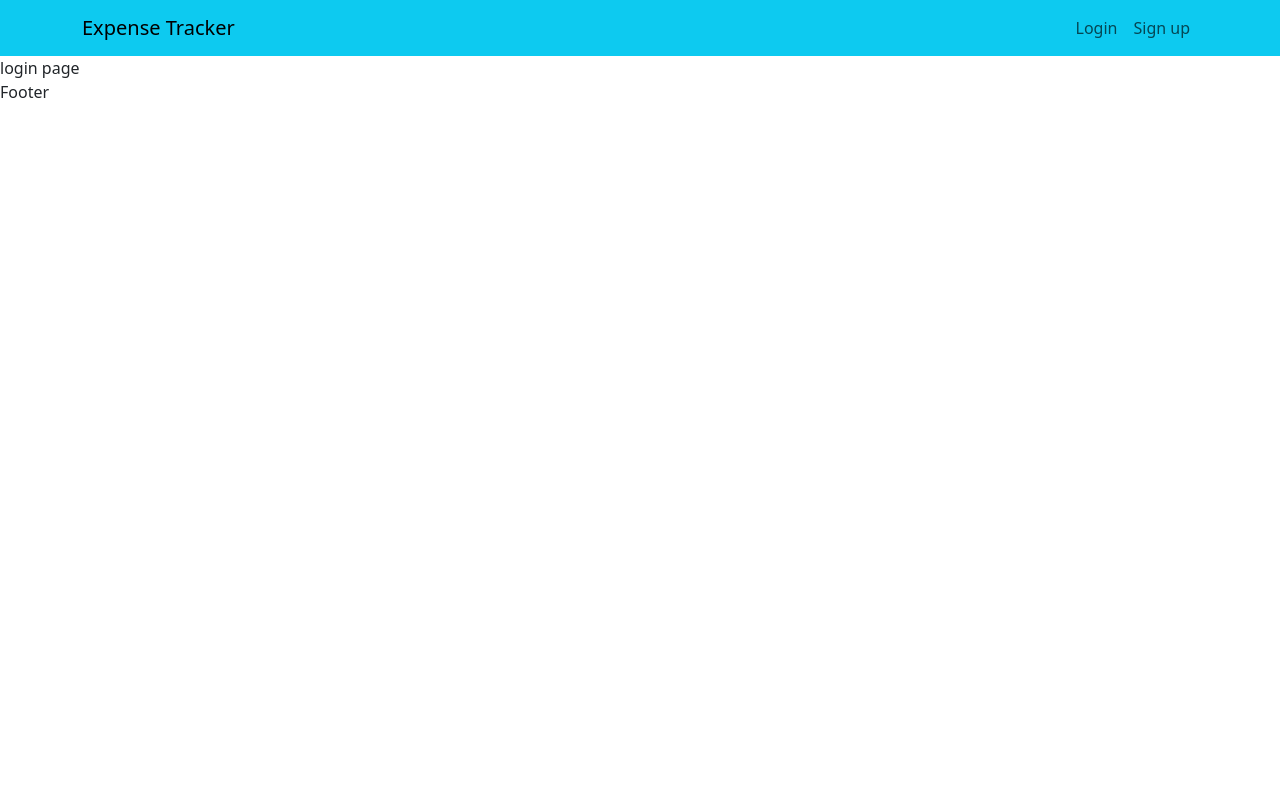
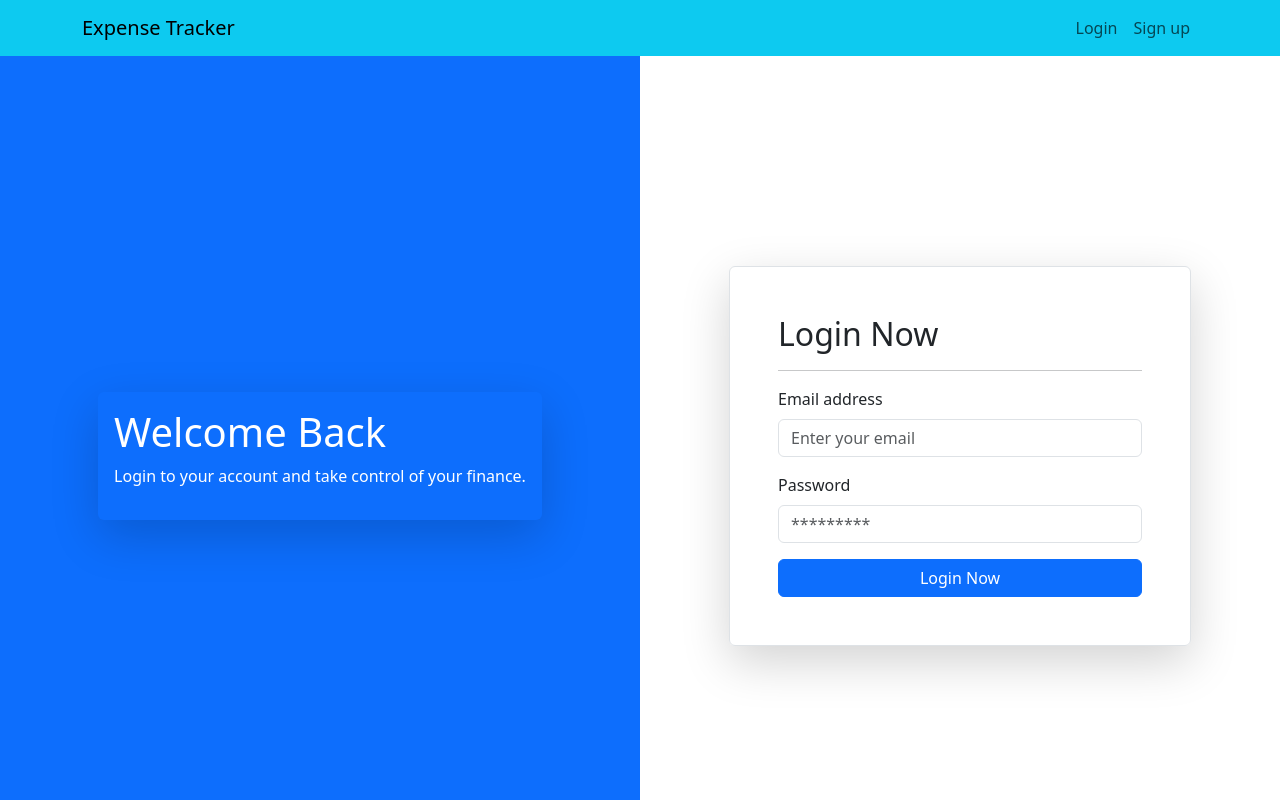
Before and after one commit to Bikal-Adhikari/ExpenseTracker-client, a React (Vite) app: page / in a window 1280 px wide. Shown: the top 800 px of the page. Built offline with nearby package versions, Linux system fonts and the light colour scheme.

Commit message:
Login page and form component created

```diff
--- a/src/App.css
+++ b/src/App.css
@@ -0,0 +1,3 @@
+.main {
+  min-height: calc(100vh - 1.25rem);
+}
--- /dev/null
+++ b/src/components/CustomInput.jsx
@@ -0,0 +1,10 @@
+import Form from "react-bootstrap/Form";
+
+export const CustomInput = ({ label, ...rest }) => {
+  return (
+    <Form.Group className="mb-3" controlId="formBasicEmail">
+      <Form.Label>{label}</Form.Label>
+      <Form.Control {...rest} />
+    </Form.Group>
+  );
+};
--- a/src/components/Footer.jsx
+++ b/src/components/Footer.jsx
@@ -1,3 +1,8 @@
 export const Footer = () => {
-  return <div>Footer</div>;
+  return (
+    <div className="bg-dark text-light p-5 text-center">
+      &copy; All right reserved 2024 || made by ❤️ by{" "}
+      <a href="https://www.linkedin.com/in/bikal-adhikari/">Bikal Adhikari</a>
+    </div>
+  );
 };
--- a/src/pages/Login.jsx
+++ b/src/pages/Login.jsx
@@ -1,15 +1,60 @@
+import { Container, Row, Col, Form, Button } from "react-bootstrap";
 import { Footer } from "../components/Footer";
 import { TopNav } from "../components/TopNav";
+import { CustomInput } from "../components/CustomInput";
 
 const Login = () => {
+  const inputes = [
+    {
+      label: "Email address",
+      name: "email",
+      type: "email",
+      placeholder: "Enter your email",
+      required: true,
+    },
+    {
+      label: "Password",
+      name: "password",
+      type: "password",
+      placeholder: "*********",
+      required: true,
+    },
+  ];
   return (
     <div>
-      {/* header  */}
       <TopNav />
 
-      {/* mainbody */}
-      <div className="main">login page</div>
-      {/* footer  */}
+      <Container className="main" fluid>
+        <Row>
+          <Col
+            md={6}
+            className="bg-primary vh-100 d-flex justify-content-center align-items-center"
+          >
+            <div className="text-white shadow-lg rounded p-3">
+              <h1>Welcome Back</h1>
+              <p>Login to your account and take control of your finance.</p>
+            </div>
+          </Col>
+          <Col
+            md={6}
+            className="d-flex justify-content-center align-items-center"
+          >
+            <div className="shadow-lg p-5 rounded border w-75">
+              <h2>Login Now</h2>
+              <hr />
+              <Form>
+                {inputes.map((item, i) => (
+                  <CustomInput key={i} {...item} />
+                ))}
+                <div className="d-grid">
+                  <Button variant="primary">Login Now</Button>
+                </div>
+              </Form>
+            </div>
+          </Col>
+        </Row>
+      </Container>
+
       <Footer />
     </div>
   );
```
